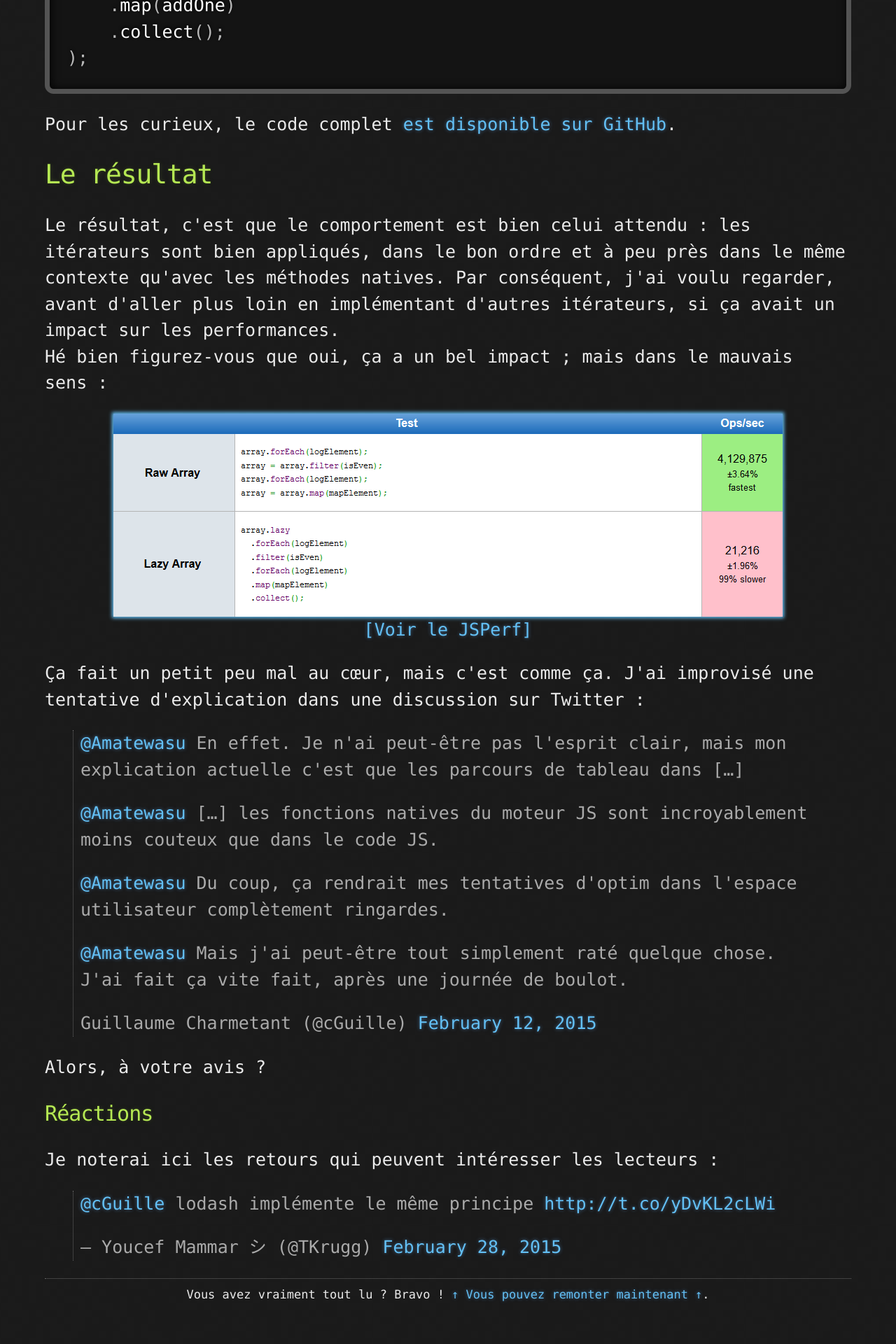
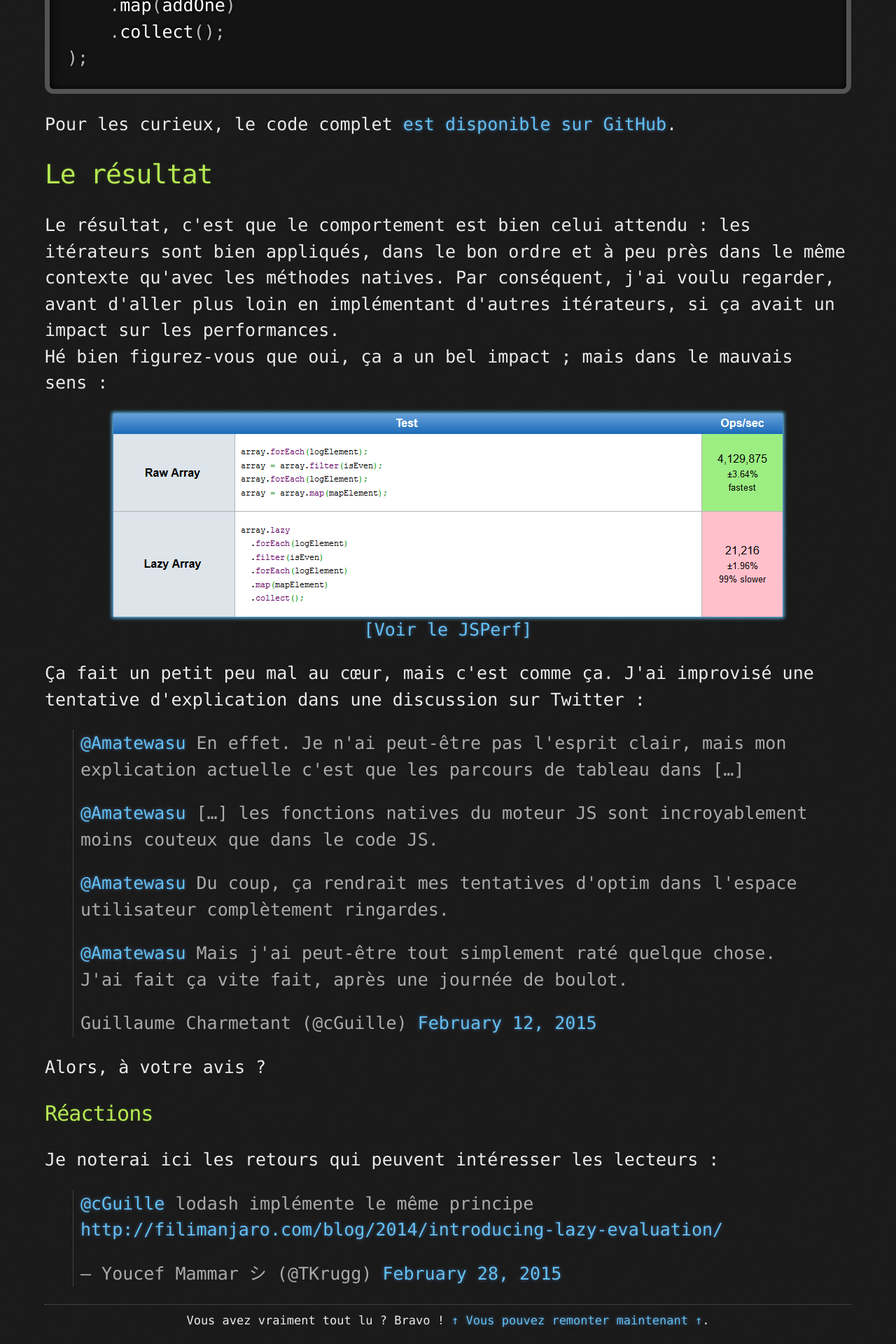
Before and after one commit to cGuille/cGuille.github.io, a Jekyll site: the page built from _posts/2015-02-28-tant-pis.html, in a window 1280 px wide. Shown: the part 3570-5490 px from the top of the page at 70% size. Built offline with Jekyll 4.4.1, drawn with Linux system fonts in a browser that asks for light colours; before the commit the page ends 5452 px from its top, so only the background shows below that.

Commit message:
Change t.co link to readable version

```diff
--- a/_posts/2015-02-28-tant-pis.html
+++ b/_posts/2015-02-28-tant-pis.html
@@ -102,4 +102,4 @@ Hé bien figurez-vous que oui, ça a un bel impact ; mais dans le mauvais sens
 
 <h3>Réactions</h3>
 <p>Je noterai ici les retours qui peuvent intéresser les lecteurs :</p>
-<blockquote class="twitter-tweet"><p><a href="https://twitter.com/cGuille">@cGuille</a> lodash implémente le même principe <a href="http://t.co/yDvKL2cLWi">http://t.co/yDvKL2cLWi</a></p>&mdash; Youcef Mammar シ (@TKrugg) <a href="https://twitter.com/TKrugg/status/571779357556928512">February 28, 2015</a></blockquote>
+<blockquote class="twitter-tweet"><p><a href="https://twitter.com/cGuille">@cGuille</a> lodash implémente le même principe <a href="http://t.co/yDvKL2cLWi">http://filimanjaro.com/blog/2014/introducing-lazy-evaluation/</a></p>&mdash; Youcef Mammar シ (@TKrugg) <a href="https://twitter.com/TKrugg/status/571779357556928512">February 28, 2015</a></blockquote>
```
